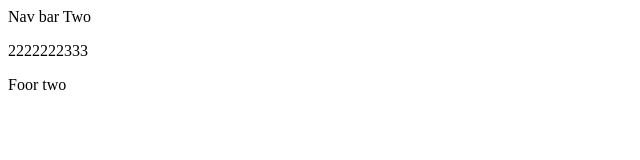
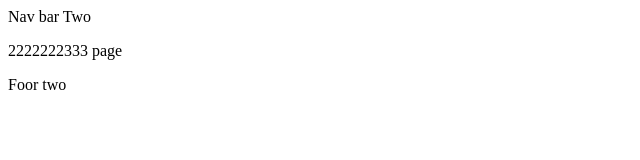
Before and after one commit to Xgimoprsnt/nextjstest, a Next.js app: page /two in a window 1280 px wide. Shown: the top 160 px of the page, without its empty margins (0-640 px from the left). Built offline with nearby package versions, Linux system fonts and the light colour scheme.

Commit message:
fixxx word

```diff
--- a/src/pages/two.tsx
+++ b/src/pages/two.tsx
@@ -3,7 +3,7 @@ import LayoutTwo from '@/components/layout/layoutTwo'
 import type { NextPageWithLayout } from './_app'
 
 const Page: NextPageWithLayout = () => {
-  return <p>2222222333</p>
+  return <p>2222222333       page</p>
 }
 
 Page.getLayout = function getLayout(page: ReactElement) {
```
